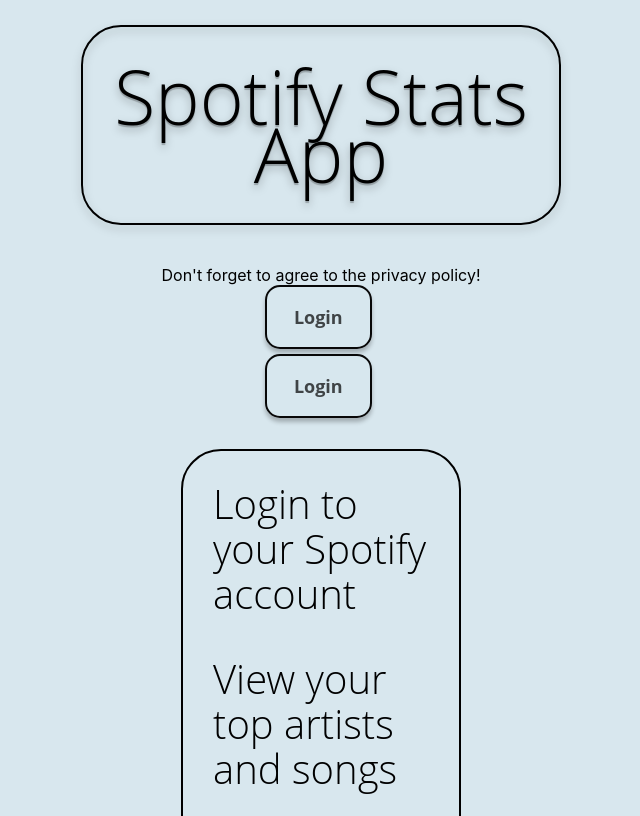
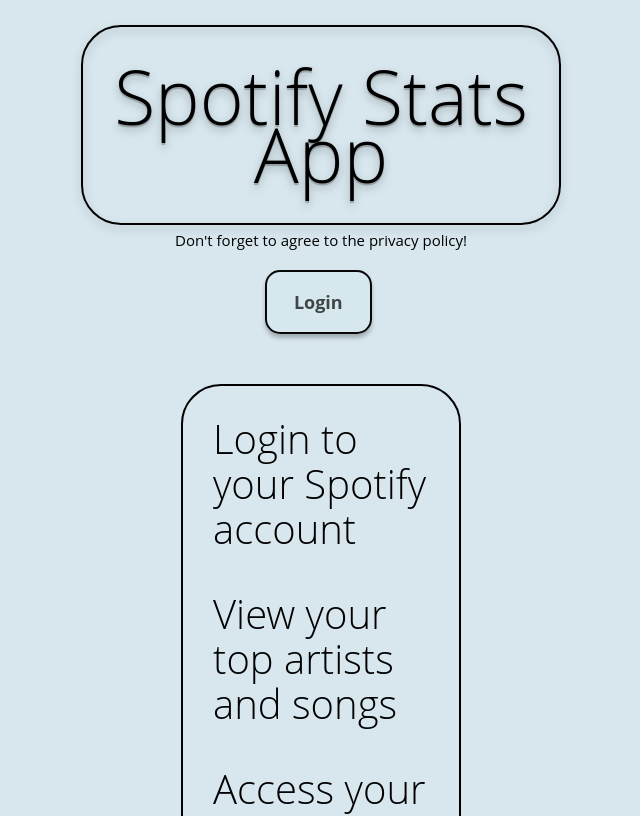
Before and after one commit to pkamanboina/TriDevApp, a React (Create React App) app: page / in a window 1280 px wide. Shown: the top 816 px of the page, without its empty margins (319-959 px from the left). Built offline with nearby package versions, Linux system fonts and the light colour scheme.

Commit message:
Edits to main page

```diff
--- a/src/App.css
+++ b/src/App.css
@@ -56,7 +56,7 @@
   text-align: center;
   padding-top: 40px;
   padding-bottom: 40px;
-  margin: 25px 400px 40px;
+  margin: 25px 400px 5px;
   border: 2px solid #000000;
   filter: drop-shadow(0px 4px 4px rgba(0, 0, 0, 0.25));
   border-radius: 40px;
@@ -83,3 +83,34 @@
   font-weight: 300;
   margin: 25px 500px 40px;
 }
+
+.priv{
+  font-family: 'Open Sans', sans-serif;
+  font-size: 15px;
+  padding-top: 20px;
+}
+
+.login{
+  display: inline-block;
+  padding:1em 1.5em;
+  border:0.15em solid #080808;
+  margin:20px 0.3em 0.3em 0;
+  border-radius:15px;
+  box-sizing: border-box;
+  text-decoration:none;
+  font-family:'Open Sans', sans-serif;
+  font-weight:300;
+
+  color:#000000b4;
+  text-align:center;
+  transition: all 0.2s;
+  font-size: 18px;
+  font-weight: bold;
+  font-family: 'Open Sans', sans-serif;
+  background-color: #9cbecc02;
+  box-shadow: 0px 4px 4px rgba(0, 0, 0, 0.25);
+}
+.login:hover{
+  color:#000000;
+  background-color:#7bbdda8f;
+}
--- a/src/Body.css
+++ b/src/Body.css
@@ -1,8 +1,8 @@
-.login{
+/* .login{
     display: inline-block;
     padding:1em 1.5em;
     border:0.15em solid #080808;
-    margin:0 0.3em 0.3em 0;
+    margin:20px 0.3em 0.3em 0;
     border-radius:15px;
     box-sizing: border-box;
     text-decoration:none;
@@ -21,7 +21,7 @@
 .login:hover{
     color:#000000;
     background-color:#7bbdda8f;
-}
+} */
 
 .username{
     color: #353232;
@@ -30,12 +30,7 @@
     font-weight: 300;
     line-height: 58px;
 }
-/* @media all and (max-width:30em){
-    .login{
-        display:block;
-        margin:0.4em auto;
-    }
-} */
+
 .playlists {
     margin-left: 50px;
     margin-right: 20px;
--- a/src/Body.js
+++ b/src/Body.js
@@ -79,7 +79,7 @@
     console.log(this.state.playlists)
     return (
       <div>
-        <button className="login" onClick={handleClick}> Login </button>
+        {/* <button className="login" onClick={handleClick}> Login </button> */}
         <br />
         {this.state.user.name ?
         <h1 className="username">
@@ -150,9 +150,9 @@
         */
 
 
-function handleClick() {
-  window.open("http://localhost:8888/login");
-}
+// function handleClick() {
+//   window.open("http://localhost:8888/login");
+// }
 
 
 
```
Also changed, not shown: 1 other file (tests, documents, lock files or other folders).
